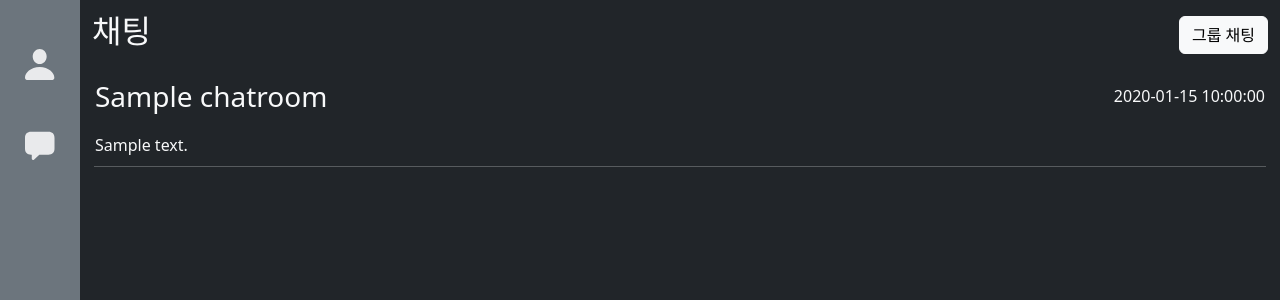
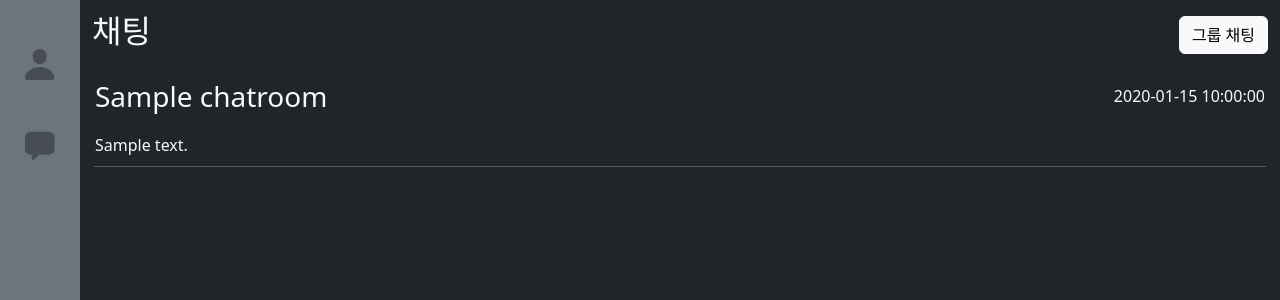
Before and after one commit to yeongwoo-owo/web_programming_project_final, a Python web app: template templates/chatroom_list.html in a window 1280 px wide. Shown: the top 300 px of the page. Run offline with Jinja, Linux system fonts and the light colour scheme; the template is opened without the code that fills it: most values are stand-ins (such as "Sample title", 1, 10 or a date in 2020).

Commit message:
nav 버튼 색 변경

```diff
--- a/templates/component/div.html
+++ b/templates/component/div.html
@@ -2,14 +2,22 @@
     <div class="mt-5 text-center">
         <form action="/">
             <button class="btn btn-link p-0 {% if tab == 'home' %}disabled{% endif %}">
-                <img src="/static/icon/person.fill.svg" style="width: 30px">
+                {% if tab == 'home' %}
+                <img src="/static/icon/person.fill.white.svg" style="width: 30px;">
+                {% else %}
+                <img src="/static/icon/person.fill.black.svg" style="width: 30px;">
+                {% endif %}
             </button>
         </form>
     </div>
     <div class="mt-5 text-center">
         <form action="/chatrooms">
             <button class="btn btn-link p-0 {% if tab == 'chat' %}disabled{% endif %}">
-                <img src="/static/icon/bubble.fill.svg" style="width: 30px">
+                {% if tab == 'chat' %}
+                <img src="/static/icon/bubble.fill.white.svg" style="width: 30px;">
+                {% else %}
+                <img src="/static/icon/bubble.fill.black.svg" style="width: 30px;">
+                {% endif %}
             </button>
         </form>
     </div>
```
Also changed, not shown: static/icon/bubble.fill.black.svg (added), static/icon/bubble.fill.svg (deleted), static/icon/bubble.fill.white.svg (added), static/icon/person.fill.black.svg (added), static/icon/person.fill.svg (deleted), static/icon/person.fill.white.svg (added).
